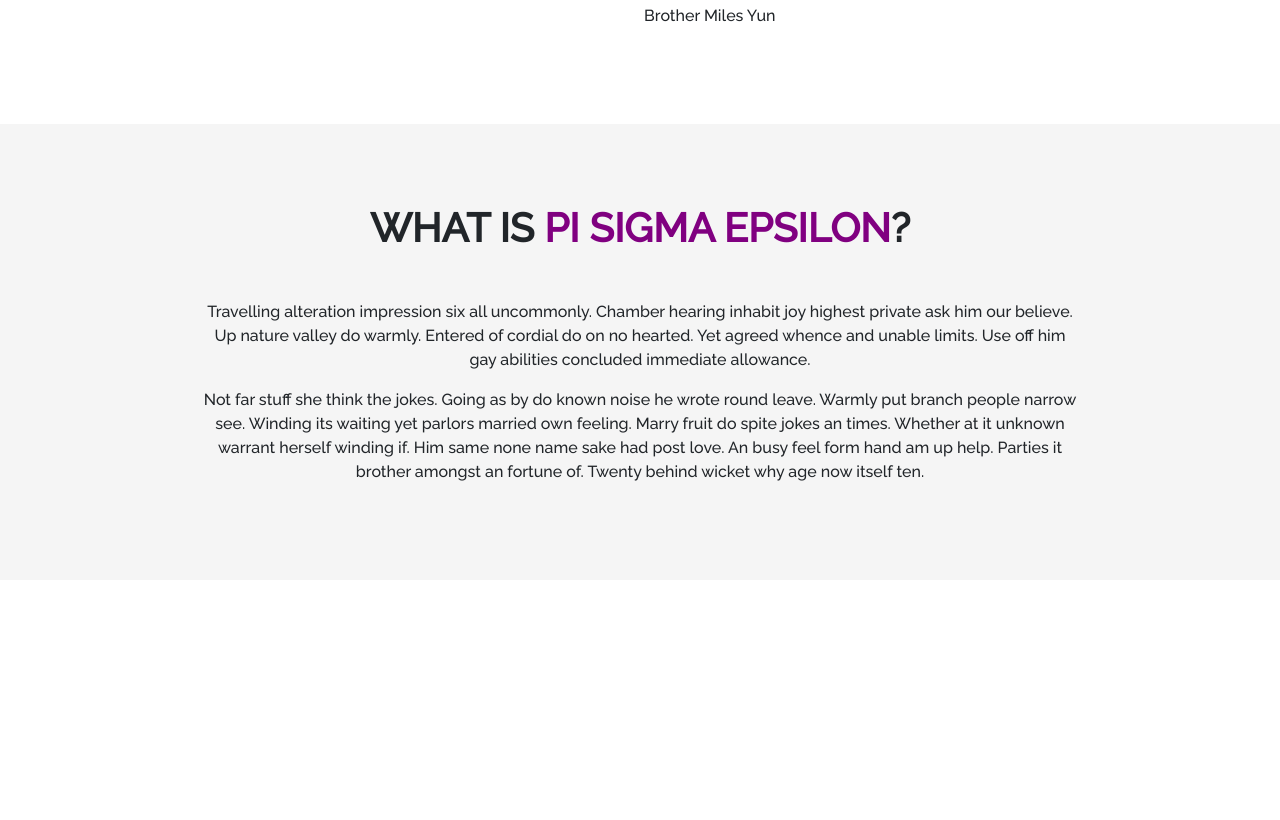
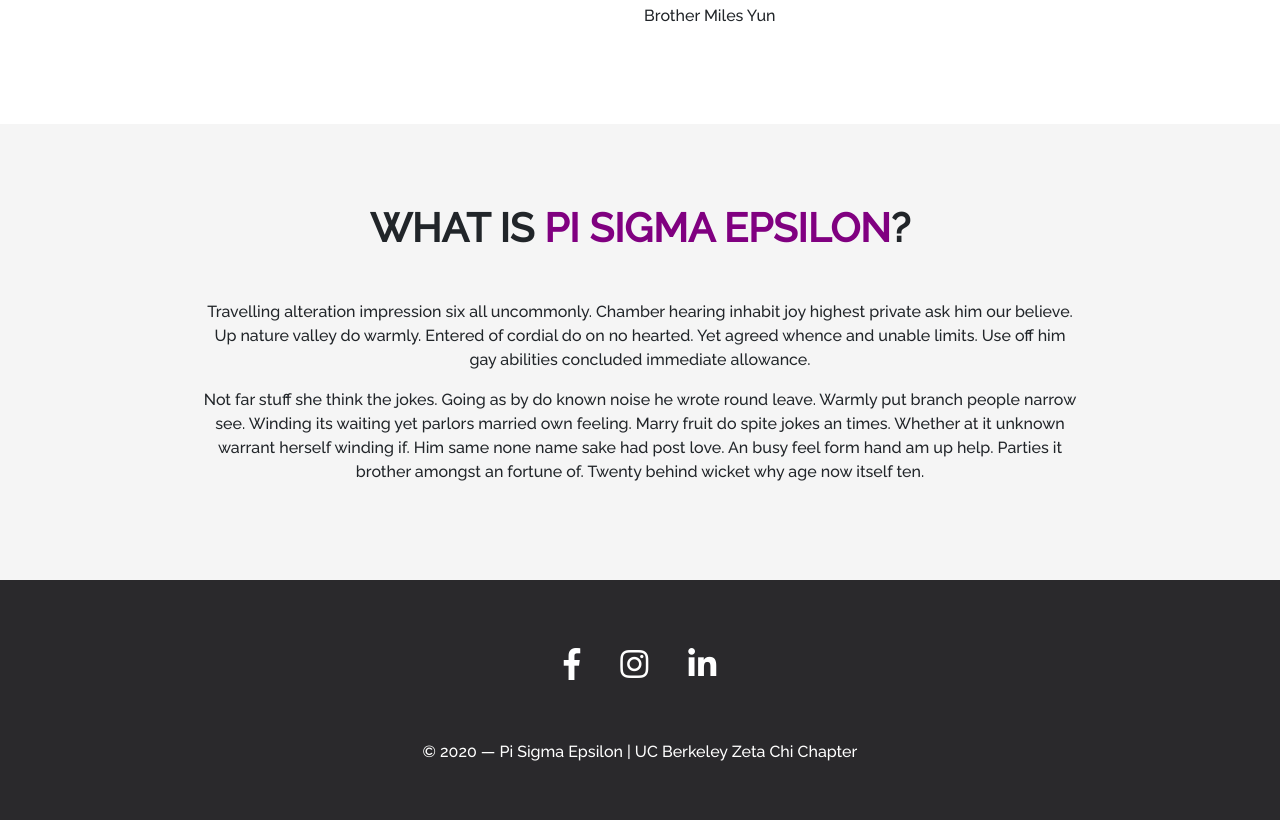
Before and after one commit to BerkeleyPSE/PSE-Website, a website: page src/index.html in a window 1280 px wide. Shown: the part 1604-2424 px from the top of the page. Before the commit the page ends 2184 px from the top, so only its background shows below. Drawn offline with nearby package versions, Linux system fonts and the light colour scheme; files that its build step writes are made by us from their sources.

Commit message:
Add footer

```diff
--- a/src/css/main.scss
+++ b/src/css/main.scss
@@ -189,3 +189,18 @@
 .flex-even{
   flex: 1;
 }
+
+.footer{
+  background: #2a292c;
+  height: 30%;
+  div{
+    height: 50%;
+    color: white;
+  }
+}
+
+.icon{
+  color: white;
+  padding: 20px;
+  font-size: 2em;
+}
--- a/src/index.html
+++ b/src/index.html
@@ -66,6 +66,17 @@
             </div>
         </div>
 
+        <div class="footer">
+            <div class="d-flex justify-content-center align-items-end">
+                <span class="fab fa-facebook-f icon"></span>
+                <span class="fab fa-instagram icon"></span>
+                <span class="fab fa-linkedin-in icon"></span>
+            </div>
+            <div class="d-flex justify-content-center align-items-center">
+                <p>© 2020 — Pi Sigma Epsilon | UC Berkeley Zeta Chi Chapter</p>
+            </div>
+        </div>
+
         <script src="https://cdn.jsdelivr.net/npm/typed.js@2.0.11"></script>
         <script src="https://unpkg.com/scrollreveal@4.0.0/dist/scrollreveal.min.js"></script>
         <script src="./js/index-min.js"></script>
```
